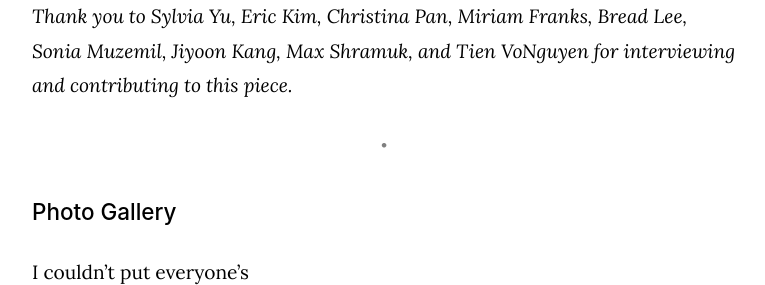
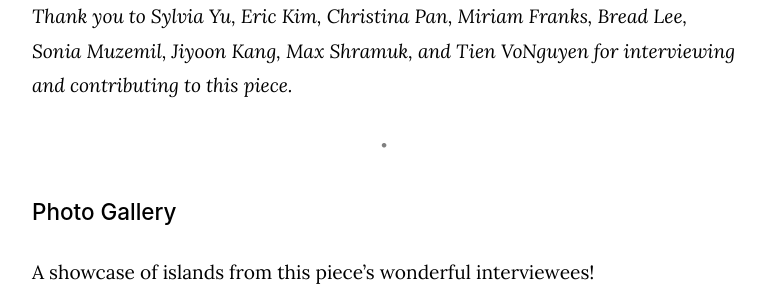
Before and after one commit to lycheekimchi/lycheekimchi.github.io, a Jekyll site: the page built from _posts/2020-05-03-islands.md, in a window 1280 px wide and 900 px high, scrolled down 11203 px, cut to the strip 0-285 px from the top of the window. Shown: the whole strip, without its empty margins (256-1021 px from the left). Built offline with Jekyll 4.4.1, drawn with Linux system fonts in a browser that asks for light colours; some web fonts are replaced; some of the changed text lies outside the part shown.

Commit message:
acnh piece: update 2

```diff
--- a/_posts/2020-05-03-islands.md
+++ b/_posts/2020-05-03-islands.md
@@ -122,23 +122,23 @@ I don’t know when the virus will end, or when we’ll be able to step out into
 
 ### Photo Gallery
 
-I couldn’t put everyone’s
+A showcase of islands from this piece’s wonderful interviewees!
 
-![ACNH_02](/assets/img/acnh_02.jpg)
+![ACNH_02](/assets/img/acnh_02.png)
 
-![ACNH_03](/assets/img/acnh_03.jpg)
+![ACNH_03](/assets/img/acnh_03.png)
 
-![ACNH_04](/assets/img/acnh_04.jpg)
+![ACNH_04](/assets/img/acnh_04.png)
 
-![ACNH_05](/assets/img/acnh_05.jpg)
+![ACNH_05](/assets/img/acnh_05.png)
 
-![ACNH_06](/assets/img/acnh_06.jpg)
+![ACNH_06](/assets/img/acnh_06.png)
 
-![ACNH_07](/assets/img/acnh_07.jpg)
+![ACNH_07](/assets/img/acnh_07.png)
 
-![ACNH_08](/assets/img/acnh_08.jpg)
+![ACNH_08](/assets/img/acnh_08.png)
 
-![ACNH_09](/assets/img/acnh_09jpg)
+![ACNH_09](/assets/img/acnh_09.png)
 
 ![ACNH_10](/assets/img/acnh_10.jpg)
 
```
Also changed, not shown: other parts of _posts/2020-05-03-islands.md (+1 -1 lines).
